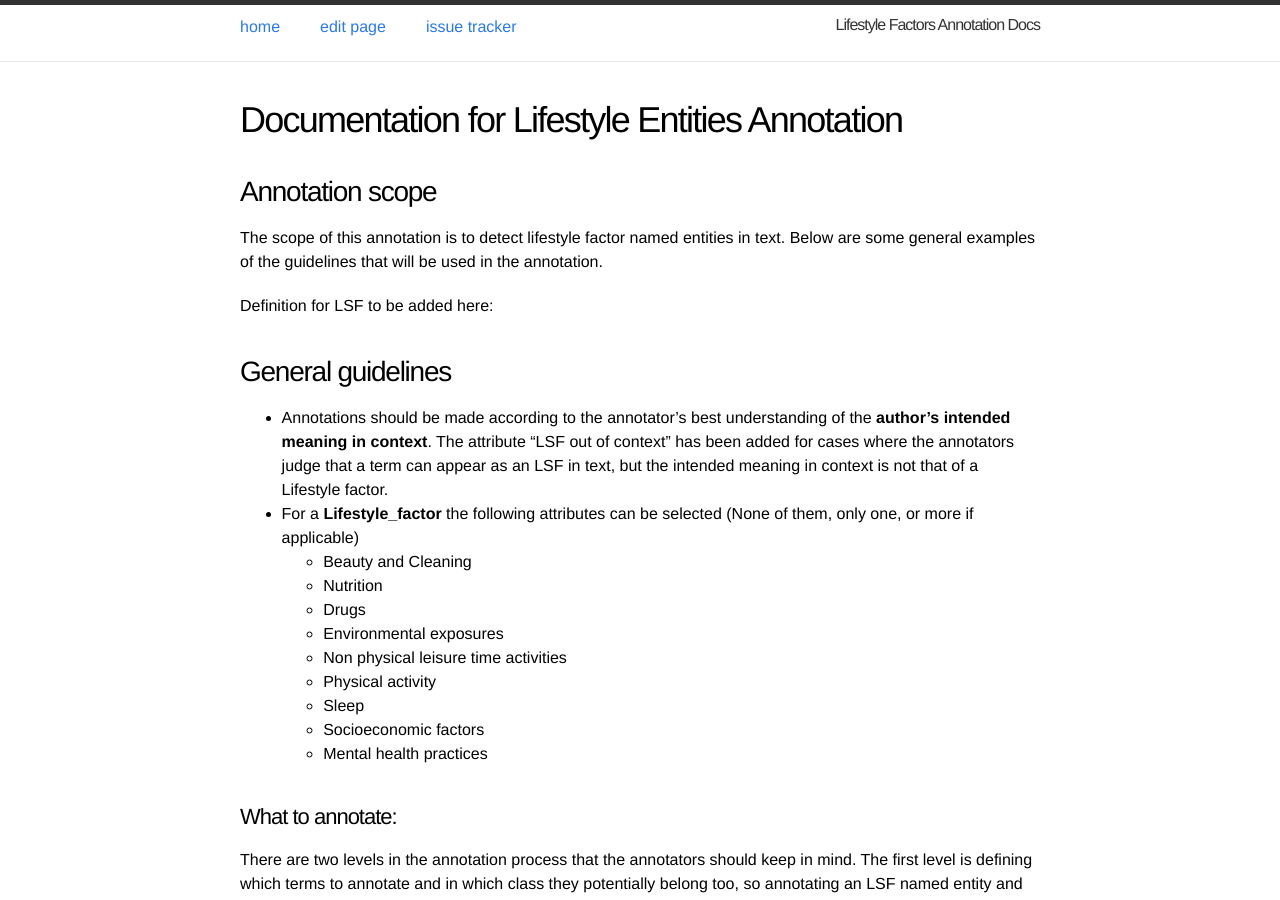
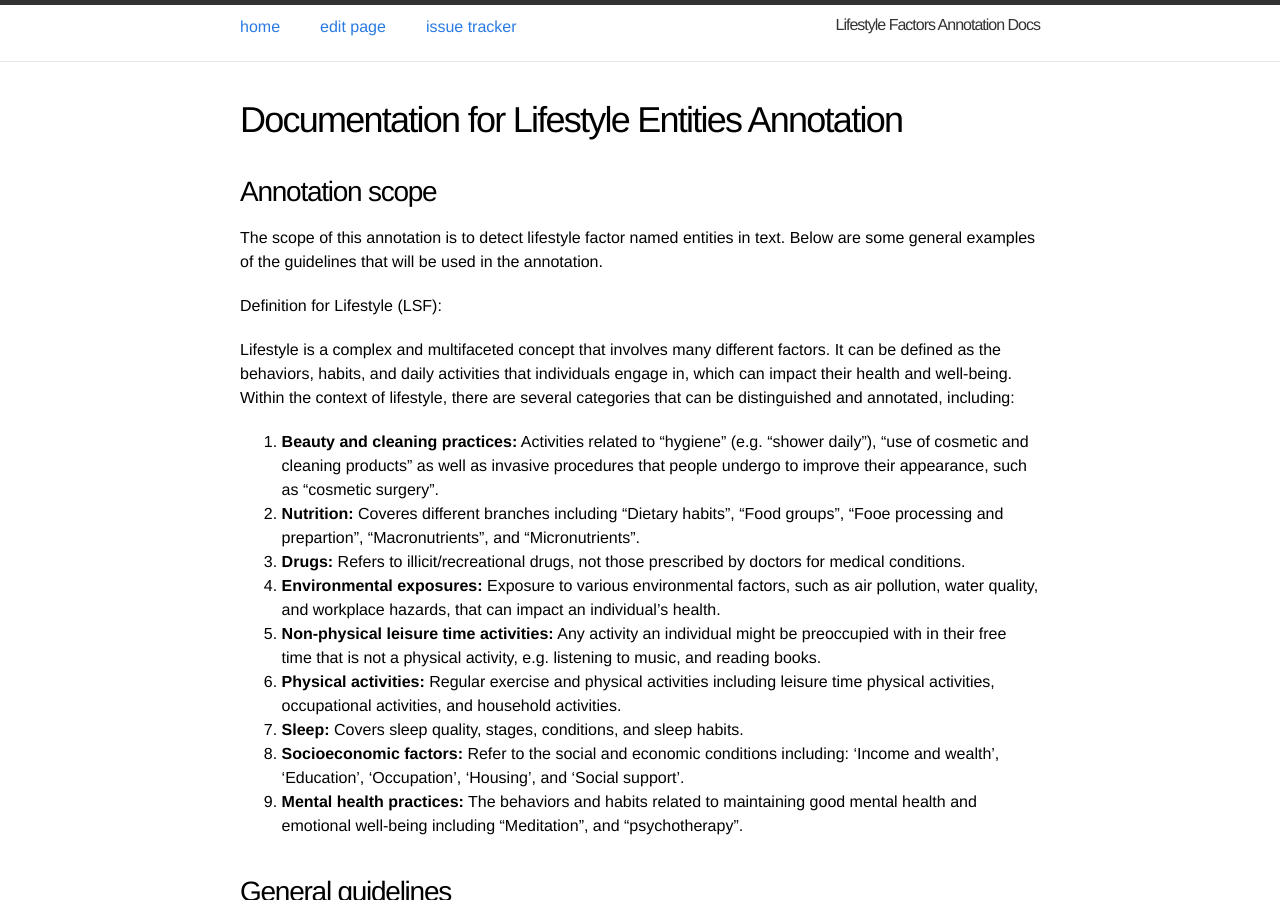
Before and after one commit to EvaMakri/lifestylefactors-annotation-docs, a Jekyll site: the page built from entities.md, in a window 1280 px wide and 900 px high. Built offline with Jekyll 4.4.1, drawn with Linux system fonts in a browser that asks for light colours.

Commit message:
Add Definitions

```diff
--- a/entities.md
+++ b/entities.md
@@ -7,7 +7,27 @@ title: Documentation for Lifestyle Entities Annotation
 
 The scope of this annotation is to detect lifestyle factor named entities in text. Below are some general examples of the guidelines that will be used in the annotation.
 
-Definition for LSF to be added here:
+Definition for Lifestyle (LSF):
+
+Lifestyle is a complex and multifaceted concept that involves many different factors. It can be defined as the behaviors, habits, and daily activities that individuals engage in, which can impact their health and well-being. Within the context of lifestyle, there are several categories that can be distinguished and annotated, including:
+
+1. __Beauty and cleaning practices:__ Activities related to "hygiene" (e.g. “shower daily”), “use of cosmetic and cleaning products” as well as invasive procedures that people undergo to improve their appearance, such as “cosmetic surgery”.
+
+2. __Nutrition:__ Coveres different branches including "Dietary habits", "Food groups", "Fooe processing and prepartion", "Macronutrients", and "Micronutrients".
+
+3. __Drugs:__ Refers to illicit/recreational drugs, not those prescribed by doctors for medical conditions.
+
+4. __Environmental exposures:__ Exposure to various environmental factors, such as air pollution, water quality, and workplace hazards, that can impact an individual's health.
+
+5. __Non-physical leisure time activities:__ Any activity an individual might be preoccupied with in their free time that is not a physical activity, e.g. listening to music, and reading books.
+
+6. __Physical activities:__ Regular exercise and physical activities including leisure time physical activities, occupational activities, and household activities.
+
+7. __Sleep:__ Covers sleep quality, stages, conditions, and sleep habits.
+
+8. __Socioeconomic factors:__ Refer to the social and economic conditions including: 'Income and wealth', 'Education', 'Occupation', 'Housing', and 'Social support'.
+
+9. __Mental health practices:__ The behaviors and habits related to maintaining good mental health and emotional well-being including "Meditation", and "psychotherapy".
 
 
 ## General guidelines
```
